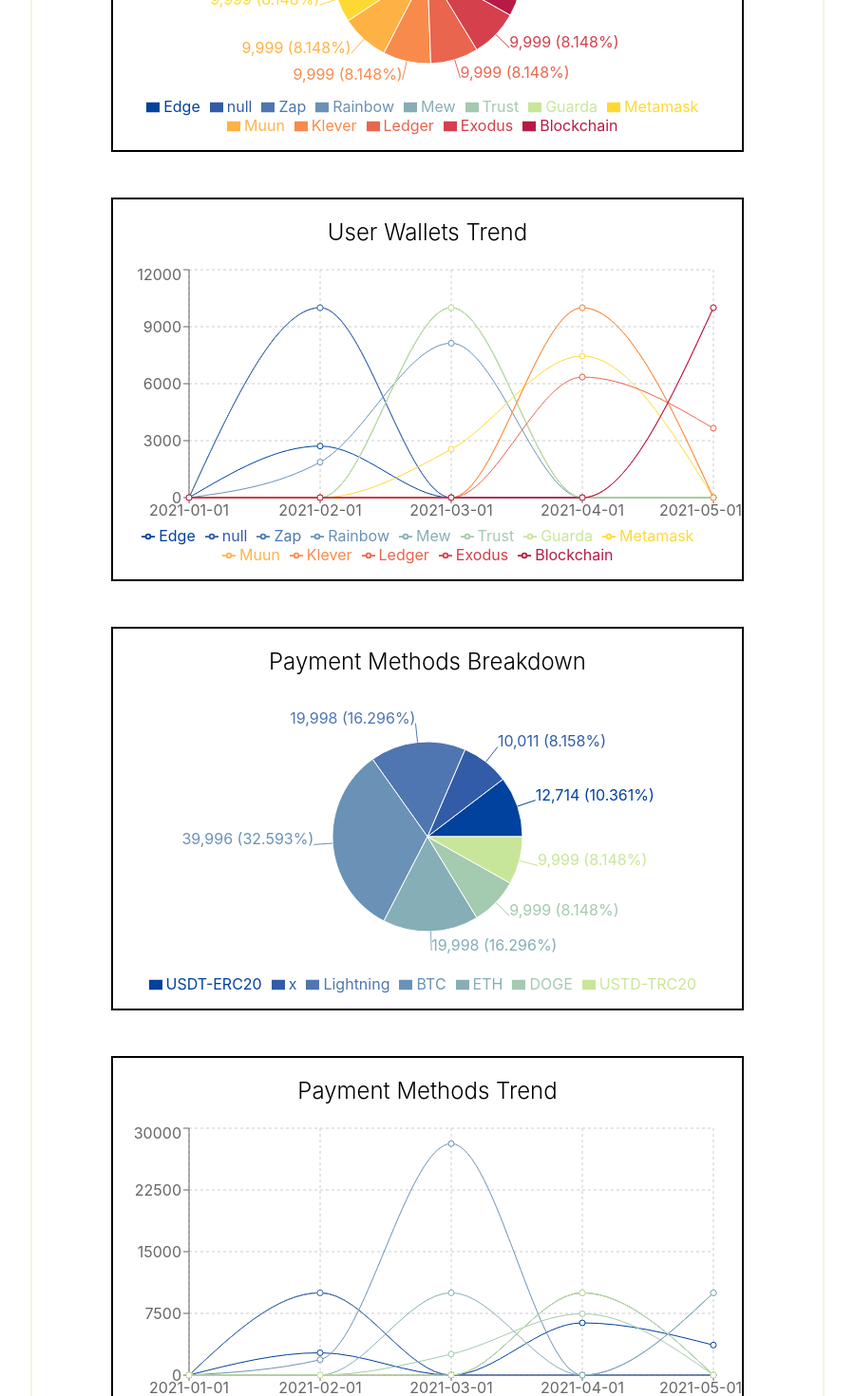
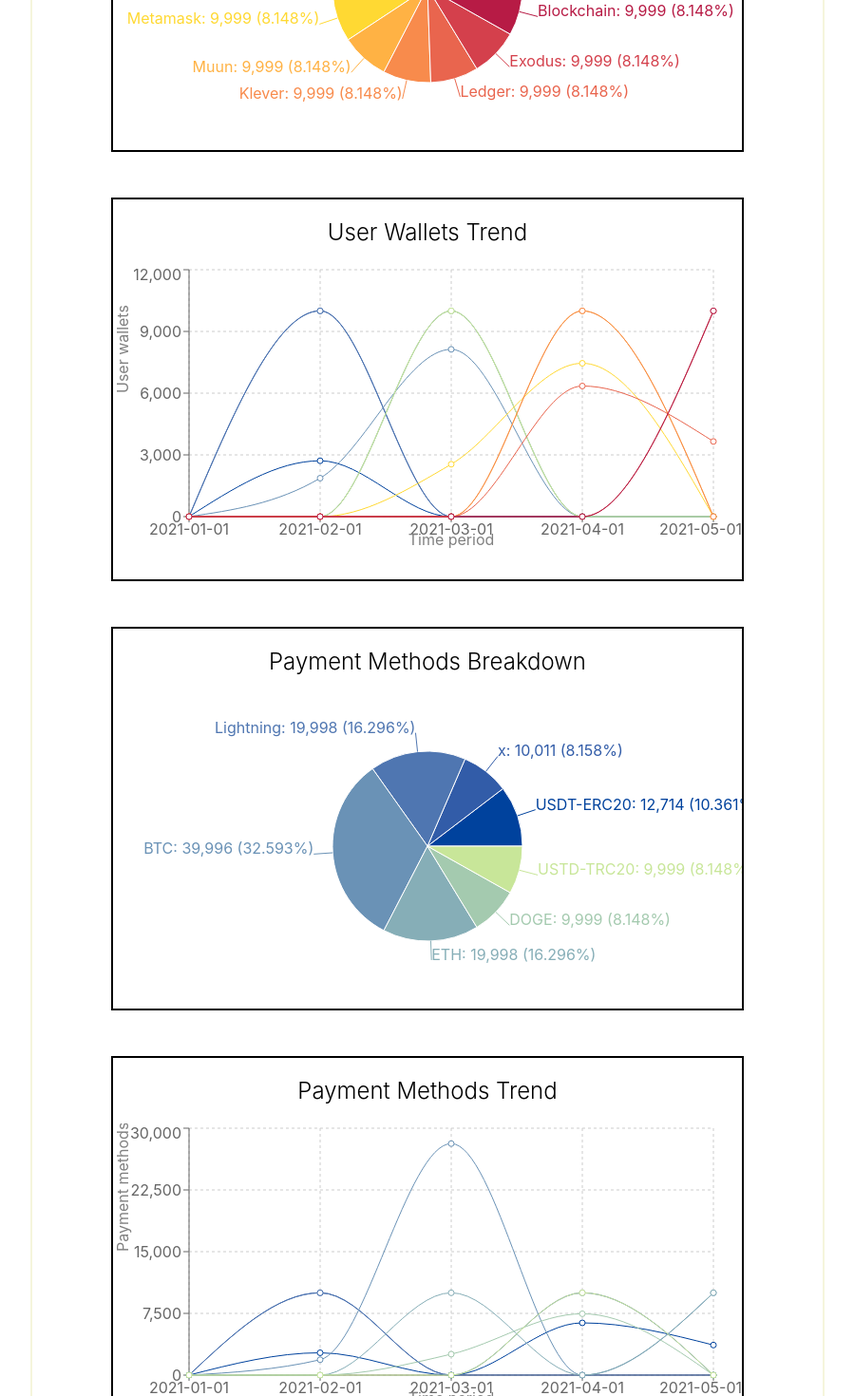
Before and after one commit to rkrux/payments-visualisation, a React (Create React App) app: page / in a window 1280 px wide. Shown: the part 580-2050 px from the top of the page at 95% size, without its empty margins (190-1089 px from the left). Built offline with nearby package versions, Linux system fonts and the light colour scheme.

Commit message:
YAxis formatting

```diff
--- a/src/App.tsx
+++ b/src/App.tsx
@@ -50,7 +50,7 @@
           metaData={{
             title: 'User Wallets Trend',
             xAxis: 'Time period',
-            yAxis: 'Number of user wallets',
+            yAxis: 'User wallets',
           }}
           data={data.userWalletsInDateRangeByGranularity}
         />
@@ -64,7 +64,7 @@
           metaData={{
             title: 'Payment Methods Trend',
             xAxis: 'Time period',
-            yAxis: 'Number of payment methods',
+            yAxis: 'Payment methods',
           }}
           data={data.paymentMethodsInDateRangeByGranularity}
         />
--- a/src/visualisations/breakdown.tsx
+++ b/src/visualisations/breakdown.tsx
@@ -47,7 +47,7 @@
               dataKey="metricValue"
               outerRadius={100}
               label={(data) => {
-                return `${getFormattedValue(
+                return `${data.name}: ${getFormattedValue(
                   config.locale,
                   data.value
                 )} (${getFormattedValue(config.locale, data.percent * 100)}%)`;
@@ -61,7 +61,6 @@
               ))}
             </Pie>
             <Tooltip content={<CustomTooltip />} />
-            <Legend />
           </PieChart>
         </ResponsiveContainer>
       </div>
--- a/src/visualisations/index.tsx
+++ b/src/visualisations/index.tsx
@@ -1,5 +1,5 @@
-import { BreakdownViz } from './breakdown.tsx';
-import { TrendViz } from './trend.tsx';
-import { Headlines } from './headlines.tsx';
+import { BreakdownViz } from './Breakdown.tsx';
+import { TrendViz } from './Trend.tsx';
+import { Headlines } from './Headlines.tsx';
 
 export { BreakdownViz, TrendViz, Headlines };
--- a/src/visualisations/trend.tsx
+++ b/src/visualisations/trend.tsx
@@ -1,12 +1,12 @@
 import {
   Tooltip,
-  Legend,
   LineChart,
   CartesianGrid,
   Line,
   XAxis,
   YAxis,
   ResponsiveContainer,
+  Label,
 } from 'recharts';
 import { getFormattedValue } from '../utils.ts';
 import { BASE_COLORS } from '../constants.ts';
@@ -40,6 +40,8 @@
 };
 
 function TrendViz({ data, id, metaData }) {
+  const [config] = useConfig();
+
   const metricLines = Object.keys(data[0])
     .filter((key) => key !== 'timePeriod')
     .map((key, index) => (
@@ -55,16 +57,31 @@
     <div id={id} className="paddedCenter">
       <div className="vizSize">
         <h2 className="center title">{metaData.title}</h2>
-        <ResponsiveContainer width="100%" height="80%">
+        <ResponsiveContainer width="100%" height="75%">
           <LineChart
             data={data}
             margin={{ top: 5, right: 30, left: 20, bottom: 5 }}
           >
             <CartesianGrid strokeDasharray="3 3" />
-            <XAxis dataKey="timePeriod" />
-            <YAxis />
+            <XAxis dataKey="timePeriod">
+              <Label
+                value={metaData.xAxis}
+                offset={0}
+                position="insideBottom"
+              />
+            </XAxis>
+            <YAxis
+              label={{
+                value: metaData.yAxis,
+                angle: -90,
+                position: 'insideLeft',
+                offset: -10,
+              }}
+              tickFormatter={(tickValue) =>
+                getFormattedValue(config.locale, tickValue)
+              }
+            />
             <Tooltip content={<CustomTooltip />} />
-            <Legend />
             {metricLines}
           </LineChart>
         </ResponsiveContainer>
```
